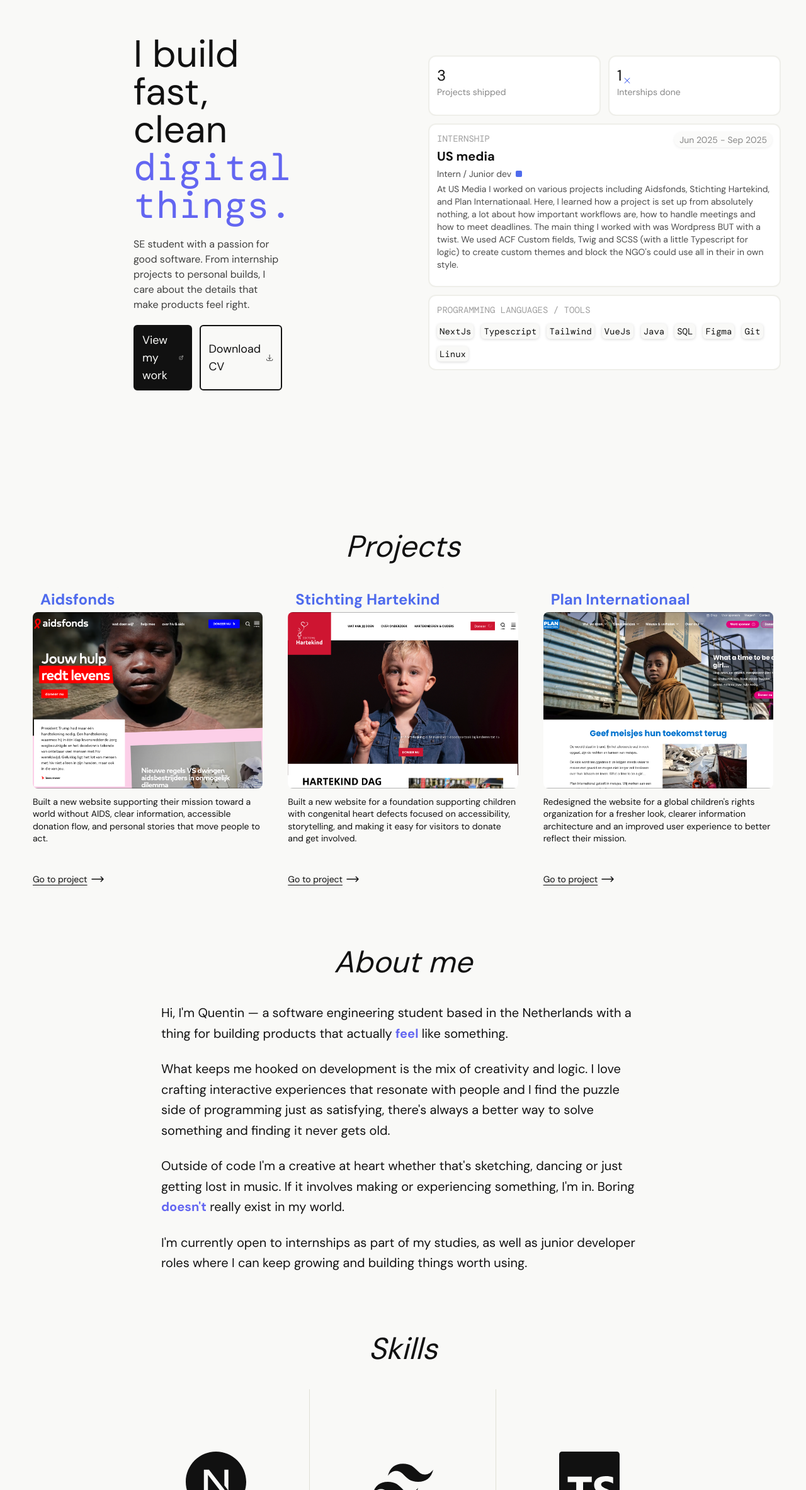
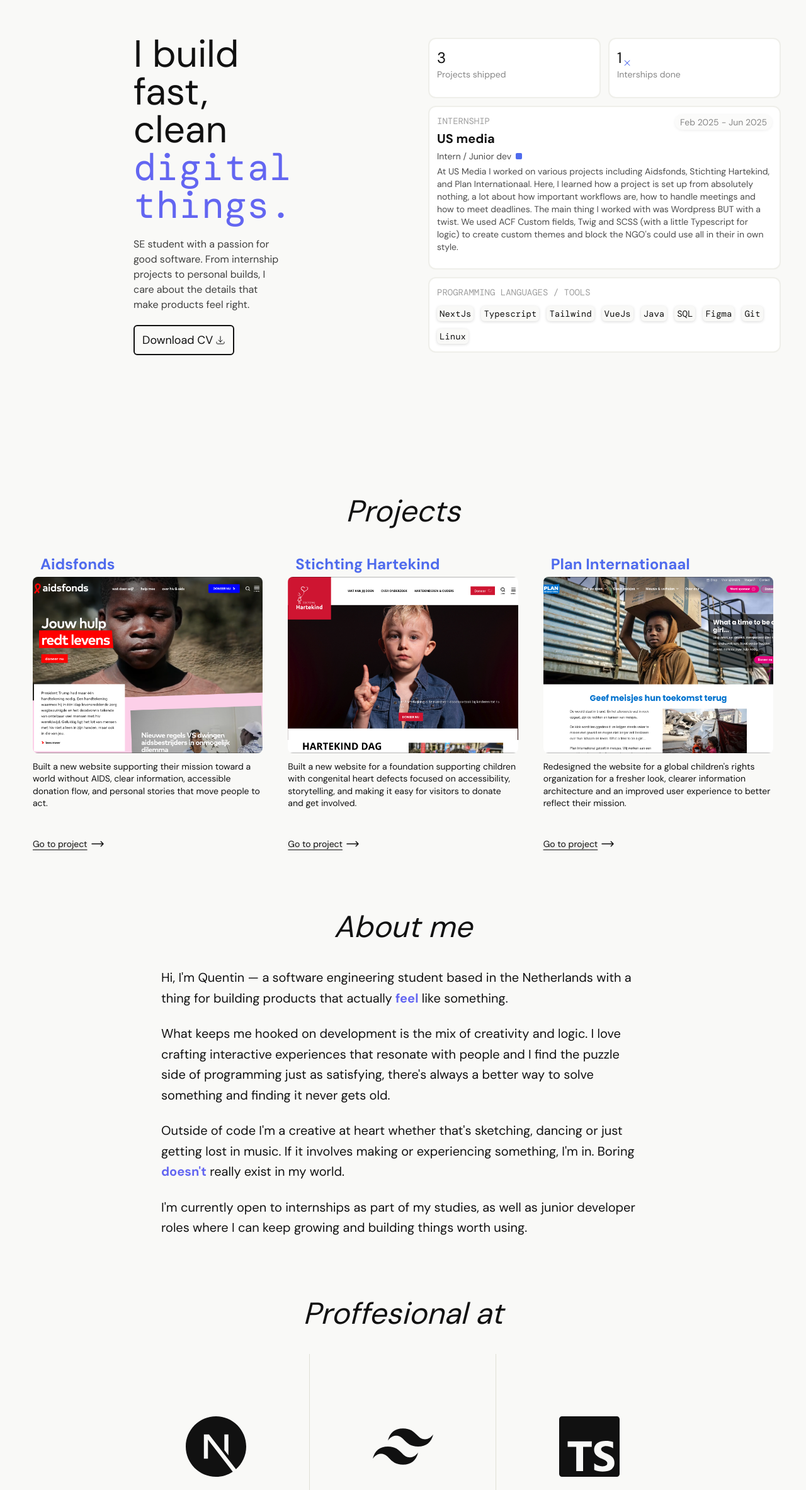
Before and after one commit to astronomx/quentin.dev, a Next.js app: page / in a window 1280 px wide. Shown: the part 156-2522 px from the top of the page at 63% size. Built offline with nearby package versions, Linux system fonts and the light colour scheme; a web font is replaced by a local one.

Commit message:
Refinements
Removed the 'View my work' button for now and removed borders around the full box of the skill icons

```diff
--- a/src/app/components/sections/HeroSection.tsx
+++ b/src/app/components/sections/HeroSection.tsx
@@ -13,14 +13,14 @@
                 </p>
 
                 <div className="flex flex-row gap-3">
-                    <a className="flex flex-row group gap-1 items-center rounded-md px-2 md:px-3 py-1 md:py-2 bg-foreground text-background underline-none
+                    {/* <a className="flex flex-row group gap-1 items-center rounded-md px-2 md:px-3 py-1 md:py-2 bg-foreground text-background underline-none
                         border-2 border-foreground ease-in-out transition-colors duration-300 hover:bg-background hover:text-foreground
                         text-xs md:text-lg cursor-pointer"
                         href="/"
                     >
                         View my work
                         <ArrowTopRightOnSquareIcon className="h-4 w-4 text-background transition-colors duration-300 group-hover:text-foreground" />
-                    </a>
+                    </a> */}
 
                     <a
                         href="/cv/quentin-resume.pdf"
@@ -50,7 +50,7 @@
                     Twig and SCSS (with a little Typescript for logic) to create custom themes and block the NGO's could use all in their in own style.
                     "
                     contentInfo="US media" role="Intern / Junior dev"
-                    icon="Square" period={{ startDate: "Jun 2025", endDate: "Sep 2025" }} />
+                    icon="Square" period={{ startDate: "Feb 2025", endDate: "Jun 2025" }} />
 
                 <StatCard title="Programming languages / Tools" icon="none"
                     items={["NextJs", "Typescript", "Tailwind", "VueJs", "Java", "SQL", "Figma", "Git", "Linux"]} />
--- a/src/app/page.tsx
+++ b/src/app/page.tsx
@@ -27,7 +27,7 @@
       </div>
 
       <div className="w-full px-4 pb-16 pt-8 lg:px-8">
-        <h2 className="mb-8 flex justify-center text-4xl md:text-5xl font-sans italic lg:mb-10">Skills</h2>
+        <h2 className="mb-8 flex justify-center text-4xl md:text-5xl font-sans italic lg:mb-10">Proffesional at</h2>
 
         <SkillSection />
       </div>
```
